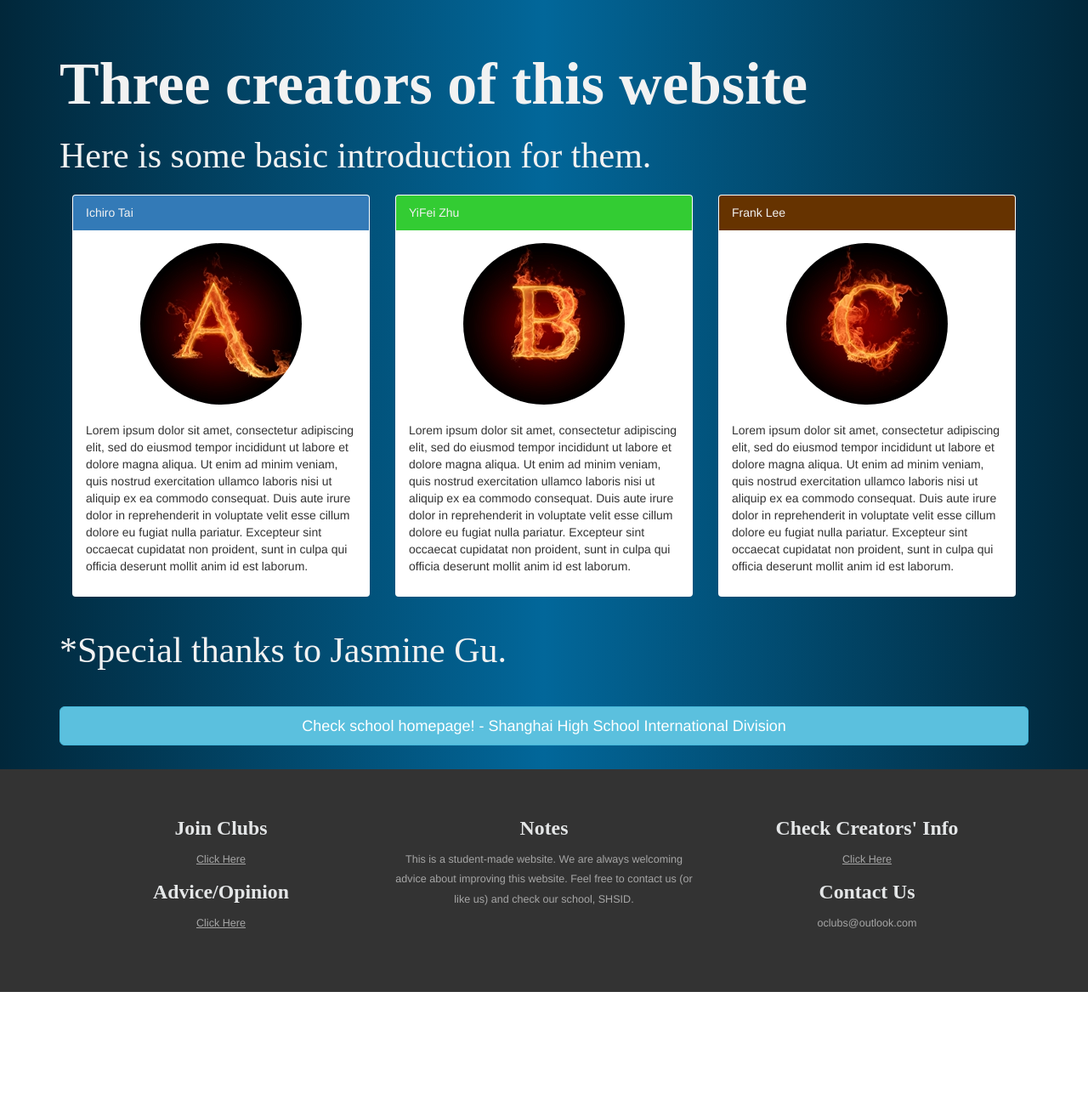
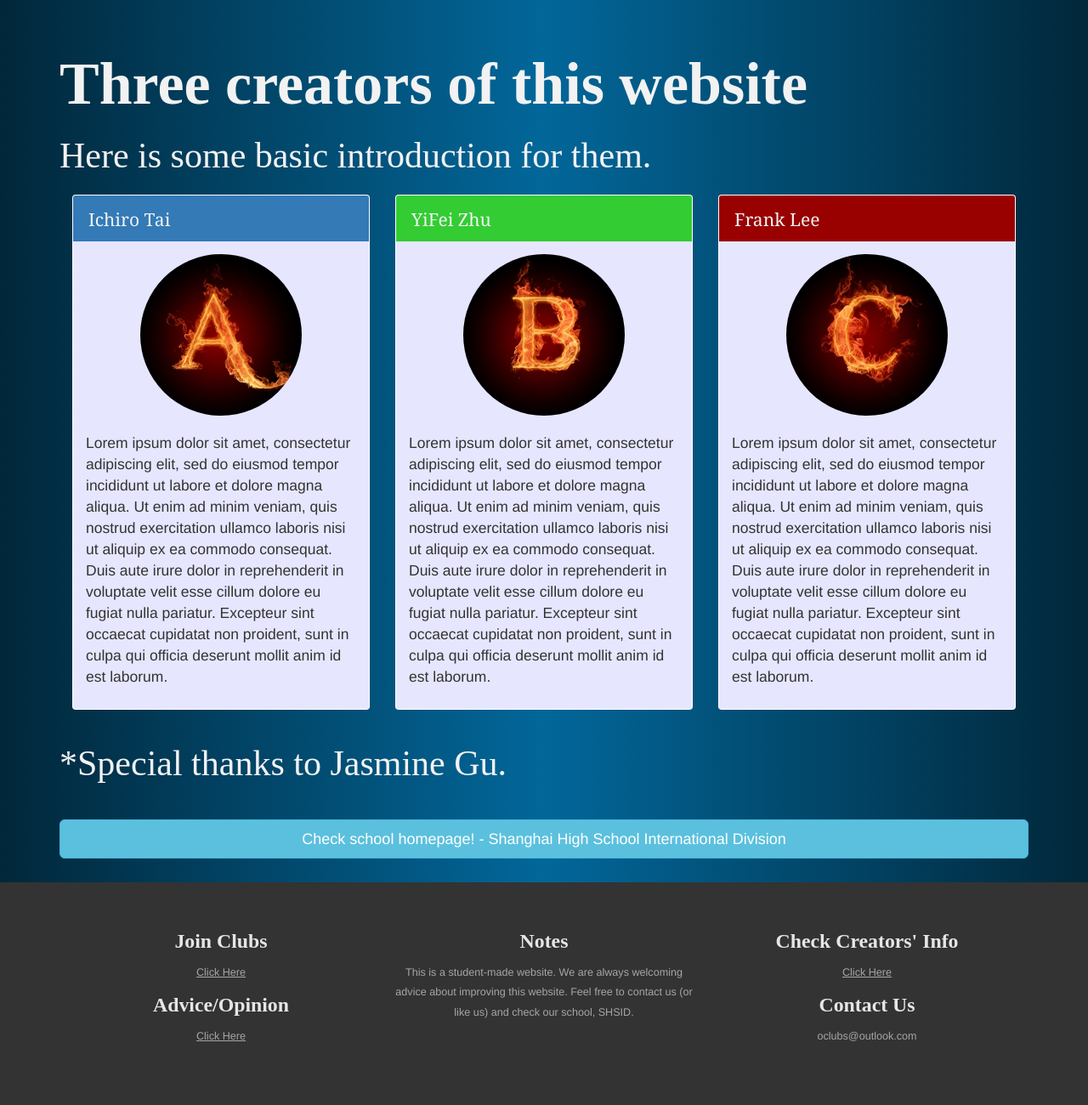
Before and after one commit to SHSIDers/oclubs, a Flask app: page /creators in a window 1280 px wide. Shown: the part 83-1383 px from the top of the page at 85% size. Before the commit the page ends 1250 px from the top, so only its background shows below. Run offline with Flask 2, Linux system fonts and the light colour scheme; data that the repository does not hold is empty; some libraries are stand-ins or nearby versions.

Commit message:
url, design: modified

```diff
--- a/oclubs/static/css/oclubs.css
+++ b/oclubs/static/css/oclubs.css
@@ -660,6 +660,14 @@ thead.darklist {
 	height: 10vw;
 }
 
+.homepage_block > div > div > a {
+	color: #f2f2f2;
+}
+
+.homepage_block > div > div > a:hover {
+	color: #d9d9d9;
+}
+
 .homepage_function {
 	border-top-style: dotted;
 	border-color: #e4e6e7;
@@ -814,3 +822,38 @@ thead.darklist {
 	font-size:125%;
 	color:#f2f2f2;
 }
+
+.creators .bg {
+	background-color:#e6e6ff;
+}
+
+.creators p {
+	font-size: 125%;
+}
+
+.creators .blue {
+	color: #f2f2f2;
+	background-color: #337ab7;
+	border-style: solid;
+	border-color: #337ab7;
+	font-size: 150%;
+	font-family: 'Georgia'
+}
+
+.creators .green {
+	color: #f2f2f2;
+	background-color: #33cc33;
+	border-style: solid;
+	border-color: #33cc33;
+	font-size: 150%;
+	font-family: 'Georgia'
+}
+
+.creators .red {
+	color: #f2f2f2;
+	background-color: #990000;
+	border-style: solid;
+	border-color: #990000;
+	font-size: 150%;
+	font-family: 'Georgia'
+}
--- a/oclubs/templates/advice.html
+++ b/oclubs/templates/advice.html
@@ -19,7 +19,7 @@
             <label for="adv">*Advice:</label>
         	<textarea class="form-control" rows="10" id="adv"></textarea>
             <br>
-            <input type="submit" class="btn btn-primary" value="Submit">
+            <input type="submit" class="btn btn-success large_button" value="Submit">
         </div>
     </div>
 </div>
--- a/oclubs/templates/base.html
+++ b/oclubs/templates/base.html
@@ -92,10 +92,10 @@
     <div class="container text-center">
         <div class="col-md-4 soci">
             <h3>Join Clubs</h3>
-            <p style="text-decoration:underline"><a href="club/clublist">Click Here</a></p>
+            <p style="text-decoration:underline"><a href="{{ url_for('clubblueprint.clublist', type='all') }}">Click Here</a></p>
             <div class="clearfix"></div>
             <h3>Advice/Opinion</h3>
-            <p style="text-decoration:underline"><a href="advice">Click Here</a></p>
+            <p style="text-decoration:underline"><a href="{{ url_for('advice') }}">Click Here</a></p>
         </div>
         <div class="col-md-4 footer-left">
             <h3>Notes</h3>
@@ -103,7 +103,7 @@
         </div>
         <div class="col-md-4 footer-left">
             <h3>Check Creators' Info</h3>
-            <p style="text-decoration:underline"><a href="creators">Click Here</a></p>
+            <p style="text-decoration:underline"><a href="{{ url_for('creators') }}">Click Here</a></p>
             <div class="clearfix"> </div>
             <h3>Contact Us</h3>
             <p>oclubs@outlook.com</p>
--- a/oclubs/templates/creators.html
+++ b/oclubs/templates/creators.html
@@ -2,13 +2,13 @@
 {% block content %}
 
 <!-- Below Navbar -->
-<div class="container">
+<div class="container creators">
     <h1 class="title">Three creators of this website</h1>
     <h2 class="title_next">Here is some basic introduction for them.</h2>
     <div class="col-sm-4">
         <div class="panel">
-            <div class="panel-heading" style="background-color:#337ab7; color:#f2f2f2">Ichiro Tai</div>
-            <div class="panel-body">
+            <div class="panel-heading blue">Ichiro Tai</div>
+            <div class="panel-body bg">
                 <center><img class="img-circle img-responsive" src="static/images/1.jpg" alt="Ichiro Tai"></center>
                 <br>
                 <p>Lorem ipsum dolor sit amet, consectetur adipiscing elit, sed do eiusmod tempor incididunt ut labore et dolore magna aliqua. Ut enim ad minim veniam, quis nostrud exercitation ullamco laboris nisi ut aliquip ex ea commodo consequat. Duis aute irure dolor in reprehenderit in voluptate velit esse cillum dolore eu fugiat nulla pariatur. Excepteur sint occaecat cupidatat non proident, sunt in culpa qui officia deserunt mollit anim id est laborum.</p>
@@ -18,8 +18,8 @@
 
     <div class="col-sm-4">
         <div class="panel">
-            <div class="panel-heading" style="background-color:#33cc33; color:#f2f2f2">YiFei Zhu</div>
-            <div class="panel-body">
+            <div class="panel-heading green">YiFei Zhu</div>
+            <div class="panel-body bg">
                 <center><img class="img-circle img-responsive" src="static/images/2.jpg" alt="YiFei Zhu"></center>
                 <br>
                 <p>Lorem ipsum dolor sit amet, consectetur adipiscing elit, sed do eiusmod tempor incididunt ut labore et dolore magna aliqua. Ut enim ad minim veniam, quis nostrud exercitation ullamco laboris nisi ut aliquip ex ea commodo consequat. Duis aute irure dolor in reprehenderit in voluptate velit esse cillum dolore eu fugiat nulla pariatur. Excepteur sint occaecat cupidatat non proident, sunt in culpa qui officia deserunt mollit anim id est laborum.</p>
@@ -29,8 +29,8 @@
 
     <div class="col-sm-4">
         <div class="panel">
-            <div class="panel-heading" style="background-color:#663300; color:#f2f2f2">Frank Lee</div>
-            <div class="panel-body">
+            <div class="panel-heading red">Frank Lee</div>
+            <div class="panel-body bg">
                 <center><img class="img-circle img-responsive" src="static/images/3.jpg" alt="Frank Lee"></center>
                 <br>
                 <p>Lorem ipsum dolor sit amet, consectetur adipiscing elit, sed do eiusmod tempor incididunt ut labore et dolore magna aliqua. Ut enim ad minim veniam, quis nostrud exercitation ullamco laboris nisi ut aliquip ex ea commodo consequat. Duis aute irure dolor in reprehenderit in voluptate velit esse cillum dolore eu fugiat nulla pariatur. Excepteur sint occaecat cupidatat non proident, sunt in culpa qui officia deserunt mollit anim id est laborum.</p>
@@ -45,7 +45,7 @@
 </div>
 
 <div class="container">
-<a href="http://www.shsid.org"><button type="button" class="btn btn-info btn-block btn-lg">Check school homepage! - Shanghai High School International Division</button></a>
+    <button class="btn btn-info btn-block btn-lg" onclick="location.href='http://www.shsid.org'">Check school homepage! - Shanghai High School International Division</button>
 </div>
 
 {% endblock %}
--- a/oclubs/templates/homepage.html
+++ b/oclubs/templates/homepage.html
@@ -81,7 +81,7 @@
 						<h1>Clubs in SHSID</h1>
 					</div>
 					<div class="col-sm-2" style="padding-right:0">
-						<a href="#"><h1><span class="glyphicon glyphicon-list text-right"></span></h1></a>
+						<a href="{{ url_for('clubblueprint.clublist', type='all') }}"><h1><span class="glyphicon glyphicon-list text-right"></span></h1></a>
 					</div>
 					<h3>Student-led, creative, and surprising</h3>
 					<p>In SHSID, many of students participate in club activities. In academics, sports, and many other fields, students can always find what they are interested and join these clubs. All clubs are led by students, and yet they often give out surprising achievements. Let's explore the world of clubs on this website, oClubs!</p>
@@ -102,7 +102,7 @@
 				</div>
 				<div class="clearfix"></div>
 				<br>
-				<a href="act/photos"><button class="btn btn-block btn-primary">All Club Photos</button></a>
+				<a href="{{ url_for('actblueprint.allphotos') }}"><button class="btn btn-block btn-primary">All Club Photos</button></a>
 			</div>
 		</div>
 		<br>
@@ -126,7 +126,7 @@
 			<h2>Club Teachers</h2>
 			<h4>Online operation</h4>
 		</div>
-		<a href="about">
+		<a href="{{ url_for('about') }}">
 			<div class="col-sm-3">
 				<center><img src="static/images/more.jpg" class="img-responsive img-circle" alt="More"></center>
 				<h2>Learn more</h2>
--- a/oclubs/templates/personal.html
+++ b/oclubs/templates/personal.html
@@ -90,7 +90,7 @@
                 {% endfor %}
             </tbody>
         </table>
-        <center><a href="allact">
+        <center><a href="{{ url_for('actblueprint.allactivities') }}">
 			<button class="btn btn-info" style="padding:5% 10% 5% 10%; font-size:125%">Register More</button>
 		</a></center>
 		<br>
```
